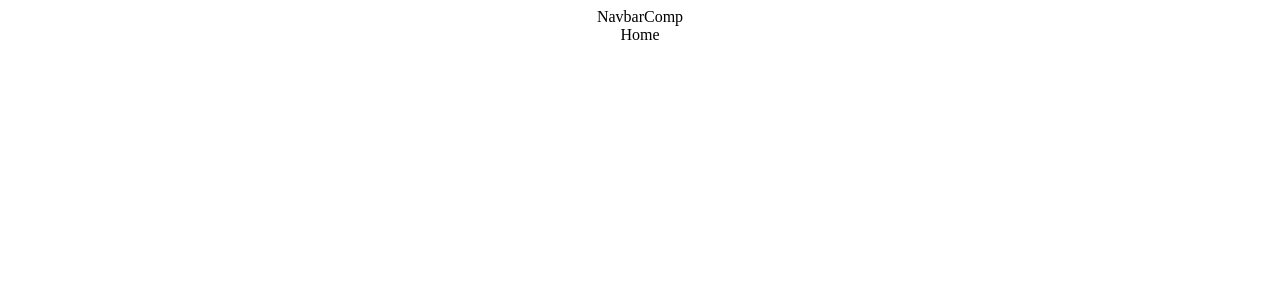
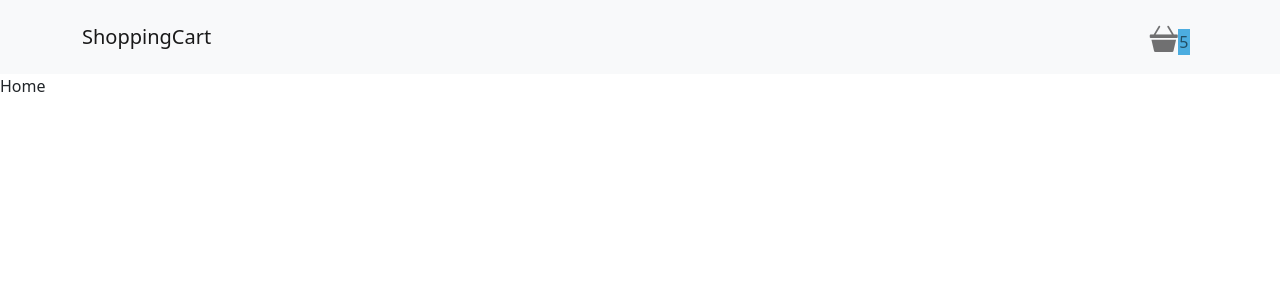
Before and after one commit to syifaull/cart-redux, a React (Create React App) app in the folder frontend/: page / in a window 1280 px wide. Shown: the top 300 px of the page. Built offline with nearby package versions, Linux system fonts and the light colour scheme.

Commit message:
add navbar

```diff
--- a/frontend/package.json
+++ b/frontend/package.json
@@ -6,7 +6,10 @@
     "@testing-library/jest-dom": "^5.16.5",
     "@testing-library/react": "^13.4.0",
     "@testing-library/user-event": "^13.5.0",
+    "bootstrap": "^5.2.2",
+    "bootstrap-icons": "^1.10.1",
     "react": "^18.2.0",
+    "react-bootstrap": "^2.6.0",
     "react-dom": "^18.2.0",
     "react-router-dom": "^6.4.3",
     "react-scripts": "5.0.1",
--- a/frontend/src/App.css
+++ b/frontend/src/App.css
@@ -1,38 +1,8 @@
-.App {
-  text-align: center;
+/* navbar */
+
+
+.cart-quantity {
+  background: #4CADE0;
+  padding: 0.1rem;
+
 }
-
-.App-logo {
-  height: 40vmin;
-  pointer-events: none;
-}
-
-@media (prefers-reduced-motion: no-preference) {
-  .App-logo {
-    animation: App-logo-spin infinite 20s linear;
-  }
-}
-
-.App-header {
-  background-color: #282c34;
-  min-height: 100vh;
-  display: flex;
-  flex-direction: column;
-  align-items: center;
-  justify-content: center;
-  font-size: calc(10px + 2vmin);
-  color: white;
-}
-
-.App-link {
-  color: #61dafb;
-}
-
-@keyframes App-logo-spin {
-  from {
-    transform: rotate(0deg);
-  }
-  to {
-    transform: rotate(360deg);
-  }
-}
--- a/frontend/src/components/NavbarComp.jsx
+++ b/frontend/src/components/NavbarComp.jsx
@@ -1,9 +1,24 @@
-import React from 'react'
+import React from "react";
+import { Container, Nav, Navbar } from "react-bootstrap";
 
 const NavbarComp = () => {
   return (
-    <div>NavbarComp</div>
-  )
-}
+    <div>
+      <Navbar bg="light" variant="light">
+        <Container>
+          <Navbar.Brand href="/">ShoppingCart</Navbar.Brand>
+          <Nav>
+            <Nav.Link href="/cart">
+              <i className="bi bi-basket3-fill fs-3 nav-cart"></i>
+              <span className="cart-quantity fs-6 ">
+              <span>5</span>
+              </span>
+            </Nav.Link>
+          </Nav>
+        </Container>
+      </Navbar>
+    </div>
+  );
+};
 
-export default NavbarComp
+export default NavbarComp;
--- a/frontend/src/index.js
+++ b/frontend/src/index.js
@@ -1,3 +1,5 @@
+import "bootstrap-icons/font/bootstrap-icons.css";
+import 'bootstrap/dist/css/bootstrap.min.css';
 import React from 'react';
 import ReactDOM from 'react-dom/client';
 import App from './App';
```
Also changed, not shown: 1 other file (tests, documents, lock files or other folders).
